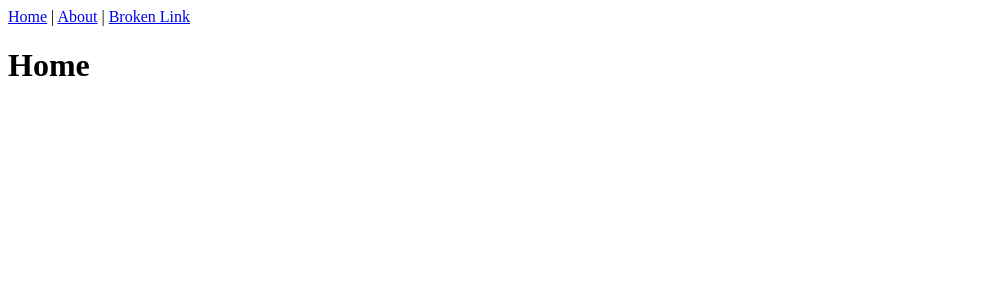
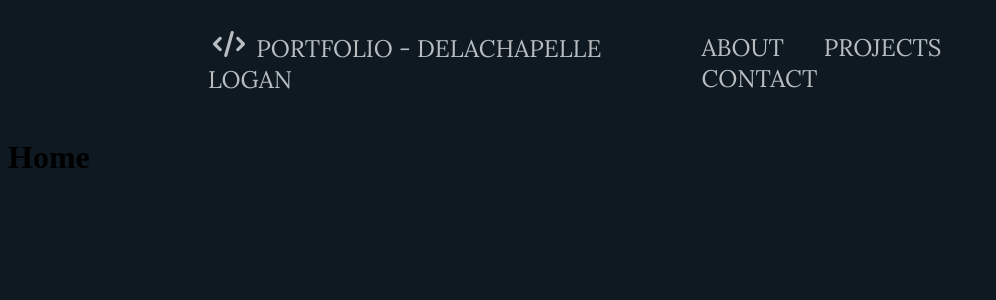
Before and after one commit to Logan-dlp/Portfolio, a Vue app: page / in a window 1280 px wide. Shown: the top 300 px of the page, without its empty margins (0-996 px from the left). Built offline with nearby package versions, Linux system fonts and the light colour scheme.

Commit message:
Setup navbar and first transition

```diff
--- a/index.html
+++ b/index.html
@@ -3,6 +3,7 @@
   <head>
     <meta charset="UTF-8">
     <meta name="viewport" content="width=device-width, initial-scale=1.0">
+    <link rel="icon" href="./public/logo.svg">
     <title>Portfolio - Test</title>
   </head>
   <body>
--- a/src/App.vue
+++ b/src/App.vue
@@ -1,4 +1,6 @@
 <script>
+     import './assets/App.css'
+
      import Home from './components/Home.vue'
      import About from './components/About.vue'
      import NotFound from './components/NotFound.vue'
@@ -28,9 +30,14 @@
 </script>
 
 <template>
-     <a href="#/">Home</a> |
-     <a href="#/about">About</a> |
-     <a href="#/non-existent-path">Broken Link</a>
+     <nav class="navbar">
+          <a href="#/"><img src="../public/logo.svg" alt="" class="logo"> portfolio - delachapelle logan</a>
+          <ul class="nav-links">
+               <li><a href="#/about">about</a></li>
+               <li><a href="#/projects">projects</a></li>
+               <li><a href="#/contact">contact</a></li>
+          </ul>
+     </nav>
 
      <Transition name="fade" mode="out-in">
           <component :is="currentView"/>
@@ -40,13 +47,17 @@
 
 <style scoped>
 
-.fade-enter-active,
-.fade-leave-active {
-     transition: opacity 0.5s ease;
+.fade-enter-active {
+     transition: all 0.3s ease-out;
 }
 
-.fade-enter-form,
+.fade-leave-active {
+     transition: all 0.8s cubic-bezier(1, 0.5, 0.8, 1);
+}
+
+.fade-enter-from,
 .fade-leave-to {
+     transform: translateY(20px);
      opacity: 0;
 }
 
--- /dev/null
+++ b/src/assets/App.css
@@ -0,0 +1,52 @@
+@import url('https://fonts.googleapis.com/css2?family=Lora:ital,wght@0,400..700;1,400..700&display=swap');
+
+* {
+    background-color: #0f1921;
+}
+
+.logo {
+    width: 4vh;
+    padding: 0 5px;
+}
+
+.navbar {
+    font-family: "Lora", serif;
+    text-transform: uppercase;
+    font-size: 3vh;
+    display: flex;
+    justify-content: space-between;
+    align-items: center;
+    padding: 0 25vh;
+}
+
+.navbar a {
+    color: #b7bdc1;
+    text-decoration: none;
+    display: inline-block;
+    position: relative;
+    justify-items: center;
+}
+
+.navbar a:after {
+    background: none repeat scroll 0 0 transparent;
+    bottom: 0;
+    top: 45px;
+    content: "";
+    display: block;
+    height: 2px;
+    left: 50%;
+    position: absolute;
+    background: #0088a9;
+    transition: width 0.3s ease 0s, left 0.3s ease 0s;
+    width: 0;
+}
+
+.navbar a:hover::after {
+    width: 100%;
+    left: 0;
+}
+
+.nav-links li {
+    display: inline-block;
+    padding: 0px 20px;
+}
```
Also changed, not shown: public/logo.svg (added).
